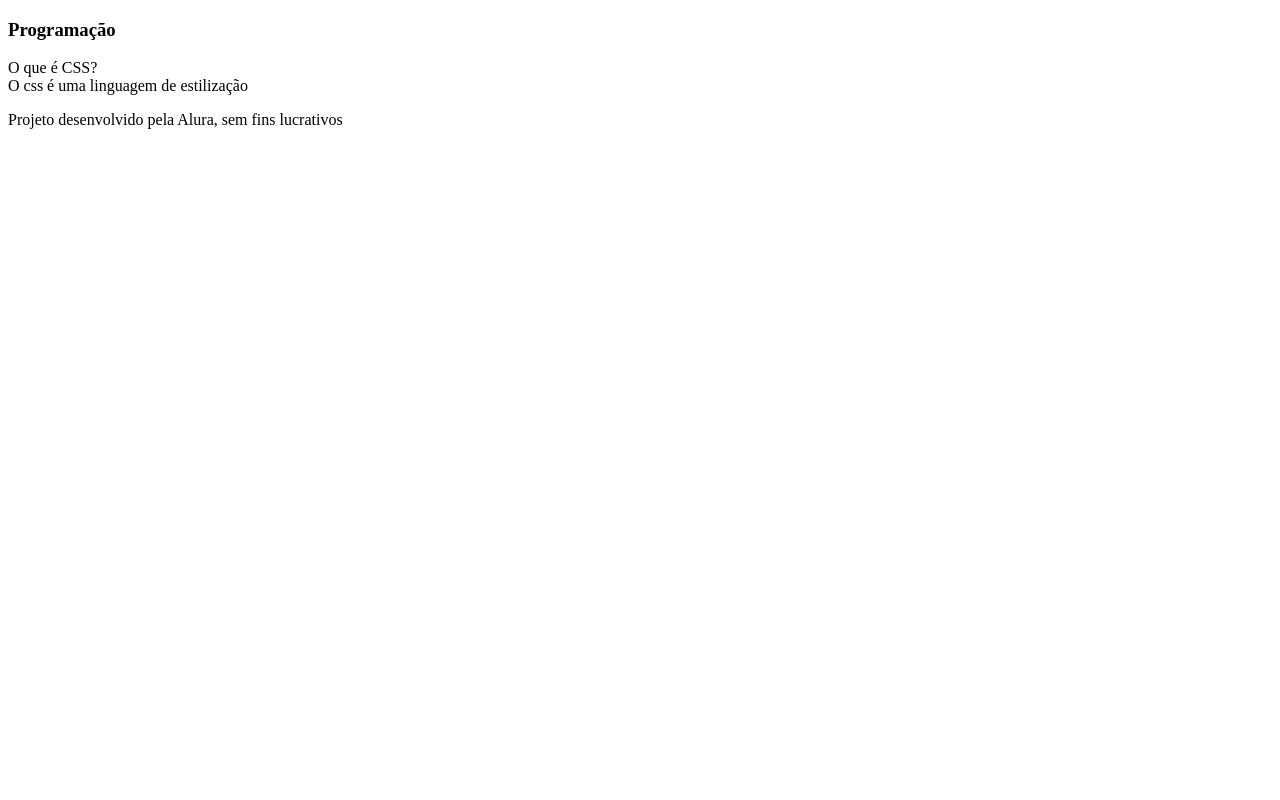
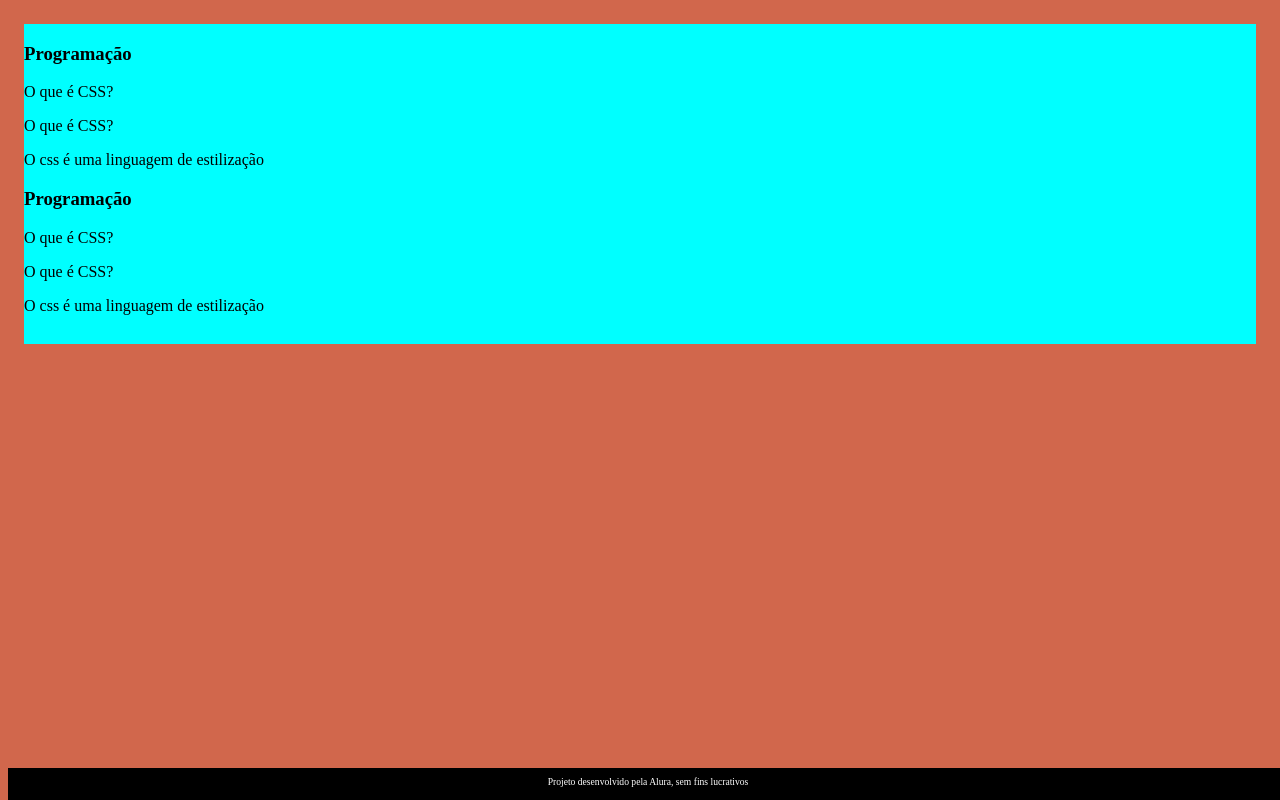
Before and after one commit to MariaLuizaMolossi/FlashcardMaria, a plain HTML site: page Flashcards Maria/INDEX.HTML in a window 1280 px wide. Drawn offline with Linux system fonts and the light colour scheme.

Commit message:
Add files via upload

```diff
--- a/Flashcards Maria/INDEX.HTML
+++ b/Flashcards Maria/INDEX.HTML
@@ -3,6 +3,7 @@
 <head>
     <meta charset="UTF-8">
     <meta name="viewport" content="width=device-width, initial-scale=1.0">
+    <link rel="stylesheet" href="style.css">
     <title>Flashcard</title>
 </head>
 <body>
@@ -12,9 +13,22 @@
                 <div class= ".cartao__conteudo">
                     <h3>Programação</h3>
                     <div class="cartao_conteudo_pergunta">
-                        O que é CSS?
+                       <p> O que é CSS?</p>
                         <div class="cartao_conteudo_resposta">
-                            O css é uma linguagem de estilização
+                       <p> O que é CSS?</p>
+
+                       <p>O css é uma linguagem de estilização</p>
+                        </div>
+                    </div>
+                </div>
+                <div class= ".cartao__conteudo">
+                    <h3>Programação</h3>
+                    <div class="cartao_conteudo_pergunta">
+                       <p> O que é CSS?</p>
+                        <div class="cartao_conteudo_resposta">
+                       <p> O que é CSS?</p>
+
+                       <p>O css é uma linguagem de estilização</p>
                         </div>
                     </div>
                 </div>
--- /dev/null
+++ b/Flashcards Maria/style.css
@@ -0,0 +1,35 @@
+body{
+    background-color: rgb(209, 103, 76);
+    font-family: Bai Jamjuree ;
+}
+
+#container{
+    display: flex;
+}
+
+.cartao{
+    margin: 1rem 1rem;
+   background-color: aqua;
+    height: 20rem;
+    flex-grow:1;
+    flex-basis: calc(33%-6rem);
+}
+
+
+
+
+footer{
+    background-color: black;
+    color: white;
+    position:fixed;
+    bottom: 0;
+    width: 100%;
+    height: 2rem;
+}
+
+
+footer p{
+    text-align: center;
+    font-size: 0.6rem;
+    margin-top: 0.5rem;
+}
```
